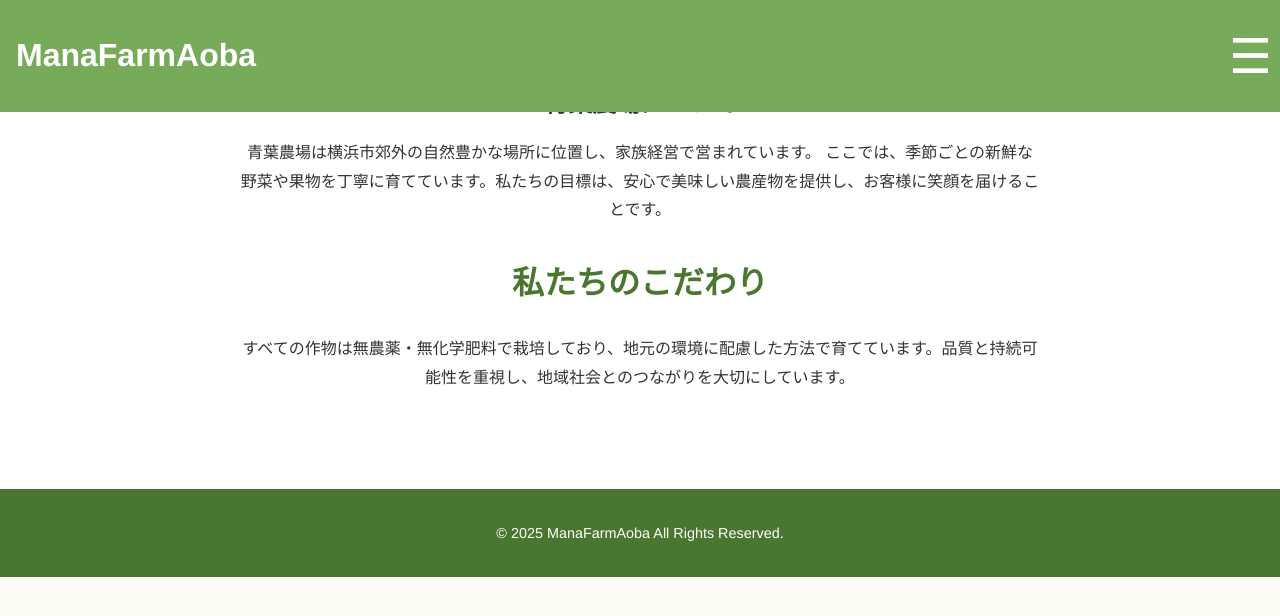
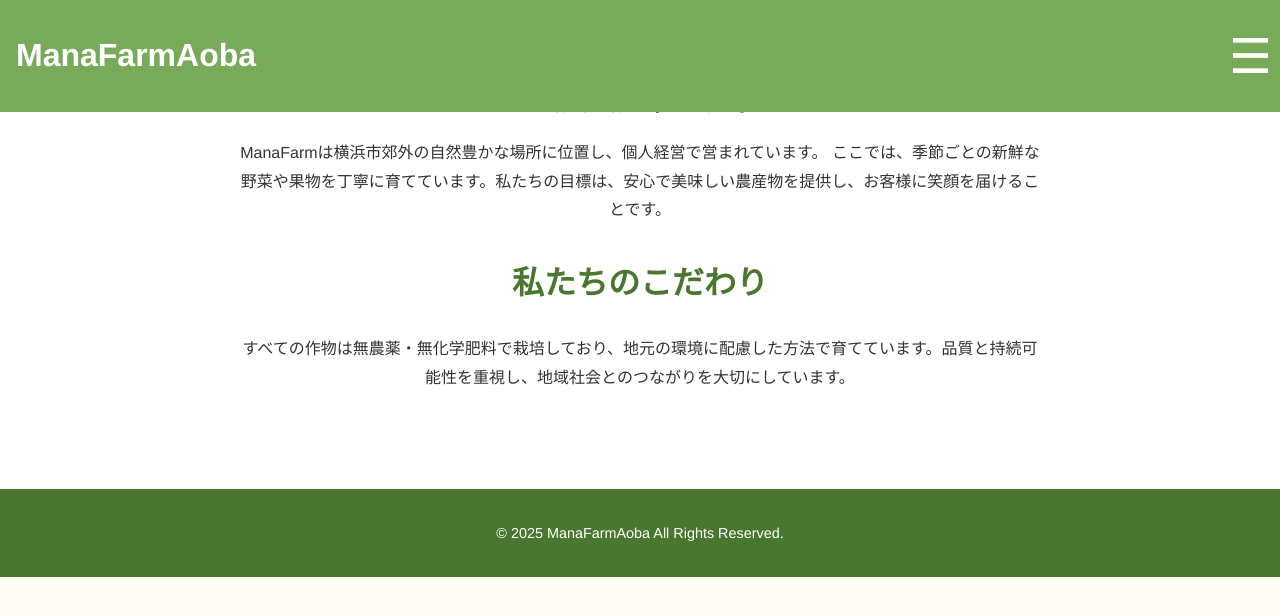
Before and after one commit to ogawa377/farm_web, a plain HTML site: page html/about.html in a window 1280 px wide. Drawn offline with Linux system fonts and the light colour scheme.

Commit message:
文言修正

```diff
--- a/html/about.html
+++ b/html/about.html
@@ -33,9 +33,9 @@
   <!-- メインコンテンツ -->
   <main>
     <section class="about">
-      <h2>青葉農場について</h2>
+      <h2>ManaFarmについて</h2>
       <p>
-        青葉農場は横浜市郊外の自然豊かな場所に位置し、家族経営で営まれています。
+        ManaFarmは横浜市郊外の自然豊かな場所に位置し、個人経営で営まれています。
         ここでは、季節ごとの新鮮な野菜や果物を丁寧に育てています。私たちの目標は、安心で美味しい農産物を提供し、お客様に笑顔を届けることです。
       </p>
       <h3>私たちのこだわり</h3>
```
Also changed, not shown: html/products.html (+1 -1 lines), index.html (+1 -1 lines).
